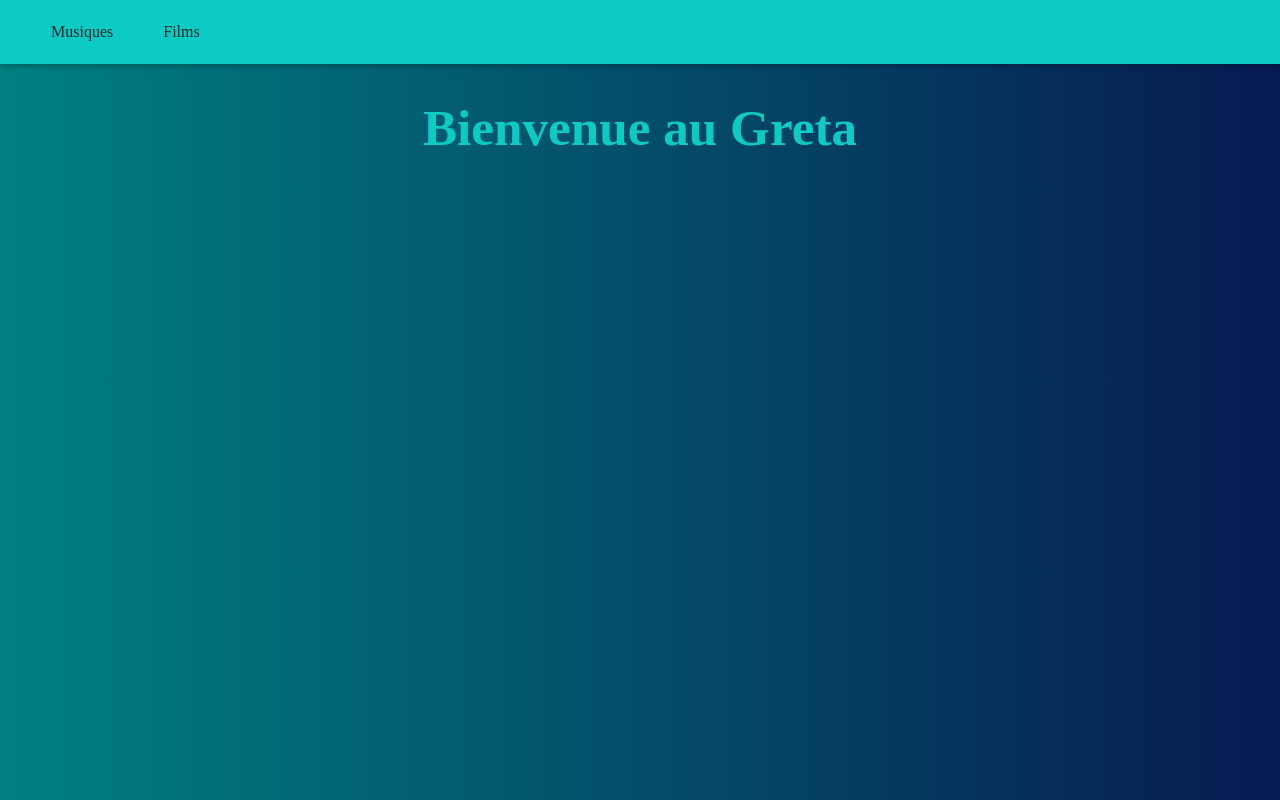
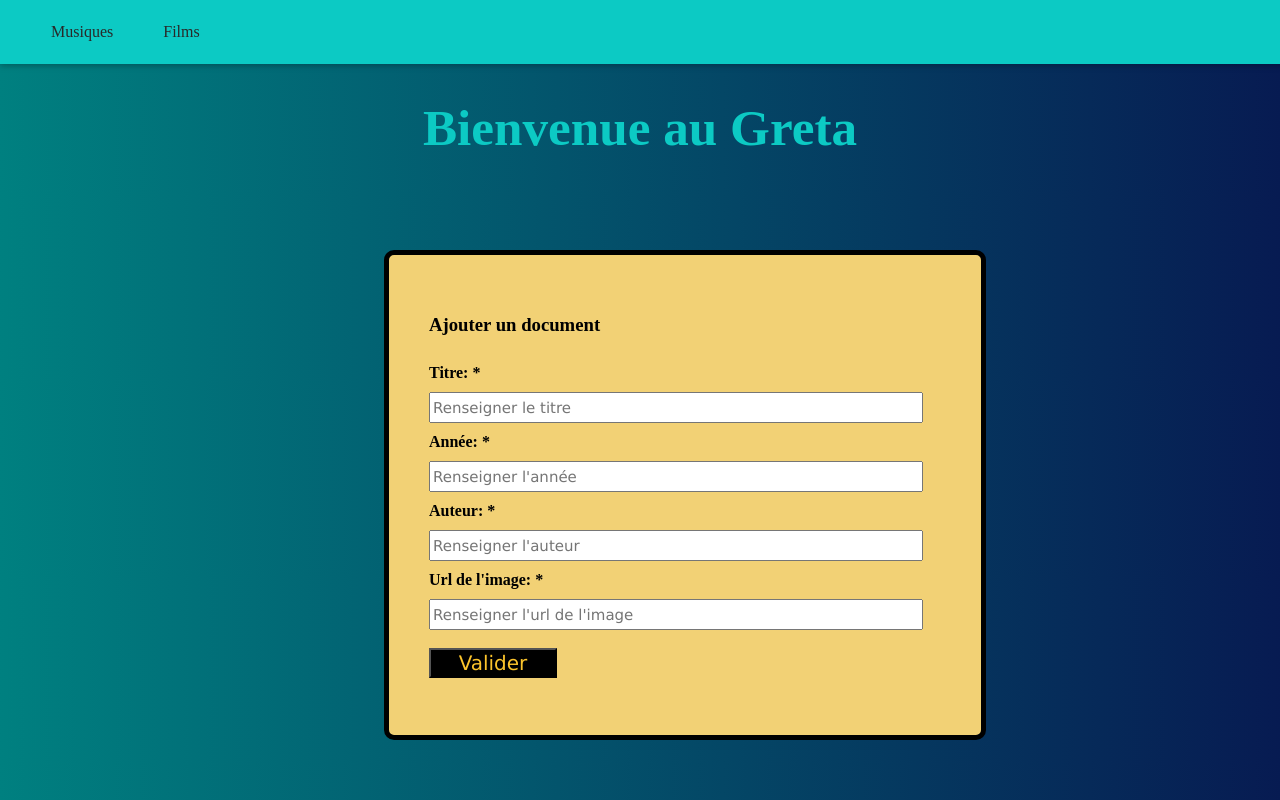
Before and after one commit to Greta21000/bib_frontend_cda12223, a React (Vite) app: page /updateitem/1 in a window 1280 px wide. Built offline with nearby package versions, Linux system fonts and the light colour scheme; no server answers.

Commit message:
update formulaire connecté

```diff
--- a/src/App.jsx
+++ b/src/App.jsx
@@ -5,7 +5,7 @@ import Header from "./header/Header";
 import Films from './pages/Films'
 import Musiques from "./pages/musiques";
 import NewItem from "./pages/NewItem";
-import UpdateItem from "./pages/UpdateItem";
+import UpdateItem2 from "./pages/UpdateItem2";
 
 function App() {
   return (
@@ -25,8 +25,8 @@ function App() {
         <Route path="/musique/new" exact>
           <NewItem />
         </Route>
-        <Route path="/updateitem" exact>
-          <UpdateItem />
+        <Route path="/updateitem/:oeuvreId" exact>
+          <UpdateItem2 route="musiques" />
         </Route>
       </Router>
     </div>
--- a/src/card-item/CardItem.jsx
+++ b/src/card-item/CardItem.jsx
@@ -2,11 +2,22 @@ import { NavLink } from "react-router-dom";
 import "./CardItem.css";
 
 const CardItem = (props) => {
-
-  const confirmDeleteHandler = () => {
-    console.log("Deleted");
-    props.onDelete(props.oeuvre.id);
-  }
+  const confirmDeleteHandler = async () => {
+    // console.log("Deleted");
+    try {
+      await fetch(`http://localhost:5000/api/musiques/${props.oeuvre.id}`, {
+        method: "DELETE",
+        headers: {
+          "Content-type": "application/json",
+        },
+      }).catch((error) => {
+        console.log(error);
+      });
+      props.onDelete(props.oeuvre.id);
+    } catch (err) {
+      console.log(err);
+    }
+  };
 
   return (
     // Mon commentaire de container
@@ -24,10 +35,12 @@ const CardItem = (props) => {
       <div className="card-item__actions">
         <ul>
           <li>
-            <button><NavLink to={`/updateitem`}>Editer</NavLink></button>
+            <button>
+              <NavLink to={`/updateitem/${props.oeuvre.id}`}>Editer</NavLink>
+            </button>
           </li>
           <li>
-            <button onClick={confirmDeleteHandler} >Supprimer</button>
+            <button onClick={confirmDeleteHandler}>Supprimer</button>
           </li>
         </ul>
       </div>
--- /dev/null
+++ b/src/pages/updateItem2.jsx
@@ -0,0 +1,227 @@
+import React, { useState, useEffect } from "react";
+import { useParams, useHistory } from "react-router-dom";
+
+import "./updateItem.css";
+
+const UpdateItem2 = (props) => {
+  const [form, setForm] = useState({
+    id: "__" + Math.random().toString(16).slice(-4),
+    typeItem: "",
+    titre: "",
+    annee: "",
+    auteur: "",
+    imageUrl: "",
+  });
+
+  const [errors, setErrors] = useState({});
+  const [oeuvre, setOeuvre] = useState({});
+  const oeuvreId = useParams().oeuvreId;
+  const history = useHistory();
+    console.log(oeuvreId);
+
+  useEffect(() => {
+    async function fetchData() {
+      let response = await fetch(
+        // process.env.REACT_APP_BACKEND_URL + `/${props.route}/${oeuvreId}`
+        `http://localhost:5000/api/musiques/${oeuvreId}`
+      );
+      response = await response.json();
+       if(props.route === "musiques"){
+      setOeuvre(response.musique);
+       setForm(response.musique);
+     } else {
+       setForm(response.film);
+     }
+    }
+    fetchData();
+    // console.log({oeuvre})
+  }, [oeuvreId, props.route]);
+
+  const itemUpdateSubmitHandler = async (event) => {
+    event.preventDefault();
+    console.log(form.titre);
+    async function updateData() {
+      try {
+        await fetch(
+          // process.env.REACT_APP_BACKEND_URL + `/${props.route}/${oeuvreId}`,
+          `http://localhost:5000/api/musiques/${oeuvreId}`,
+          {method: "PATCH",
+          headers: {'Content-Type': 'application/json'},
+          body: JSON.stringify({
+            titre: form.titre,
+            annee: form.annee,
+            auteur: form.auteur,
+            imageUrl: form.imageUrl,
+          })},
+          );
+      } catch (err) {
+          console.log(err.message);
+      }
+        history.push(`/`);
+    }
+    updateData();
+    //
+    // } catch (err) {}
+  };
+
+  const handleChange = (e) => {
+    setForm({
+      ...form,
+      [e.target.name]: e.target.value,
+    });
+    // setOeuvre({
+    //   ...oeuvre,
+    //   [e.target.name]: e.target.value,
+    // });
+    handleValidation(e.target.name);
+    // console.log(form);
+  };
+
+  // const [submitted, setSubmitted] = useState(false);
+
+  //   const handleSubmit = (e) => {
+  //     e.preventDefault();
+  //     if (handleValidation() === true) {
+  //       props.handleClick(form);
+  //       // setSubmitted(true);
+  //     }
+  //   };
+
+  const handleValidation = (itemToControl) => {
+    let errors = {};
+    let isFormValid = true;
+
+    if (!itemToControl || itemToControl === "titre") {
+      if (!form.titre) {
+        isFormValid = false;
+        errors.titre = "Le titre doit être renseigné!";
+      } else if (typeof form.titre !== undefined) {
+        if (!form.titre.match(/^[0-9a-zA-Z\- ]+$/)) {
+          isFormValid = false;
+          errors.titre = "Ne doit contenir que des lettres ou des chiffres!";
+        }
+      }
+    }
+
+    if (!itemToControl || itemToControl === "annee") {
+      if (!form.annee) {
+        isFormValid = false;
+        errors.annee = "L'année doit être renseignée!";
+      } else if (typeof form.annee !== undefined) {
+        if (!form.annee.match(/^[0-9]+$/)) {
+          isFormValid = false;
+          errors.annee = "Ne doit contenir que des chiffres sur 4 caractères!";
+        }
+      }
+    }
+
+    if (!itemToControl || itemToControl === "auteur") {
+      if (!form.auteur) {
+        isFormValid = false;
+        errors.auteur = "L'auteur doit être renseigné!";
+      } else if (typeof form.auteur !== undefined) {
+        if (!form.auteur.match(/^[a-zA-Z\- ]+$/)) {
+          isFormValid = false;
+          errors.auteur = "Ne doit contenir que des lettres!";
+        }
+      }
+    }
+
+    // if (!itemToControl || itemToControl === "imageUrl") {
+    //   if (!form.imageUrl) {
+    //     isFormValid = false;
+    //     errors.imageUrl = "L'url de l'image doit être renseignée!";
+    //   }
+    //   else if (typeof form.imageUrl !== undefined) {
+    //     if (!form.imageUrl.match(/^(?:http(s)?:\/\/)?[\w.-]+(?:\.[\w\.-]+)+[\w\-\._~:/?#[\]@!\$&'\(\)\*\+,;=.]+$/)) {
+    //       isFormValid = false;
+    //       errors.imageUrl = "Ne doit contenir que des lettres ou des chiffres!";
+    //     }
+    //   }
+    // }
+
+    setErrors(errors);
+    return isFormValid;
+  };
+
+  return (
+    <div className="div-tag">
+      <form className="form-tag" onSubmit={itemUpdateSubmitHandler}>
+        <h3>Ajouter un document</h3>
+        {/* <label htmlFor="typeItem" className="label-tag">
+              Type de de document :
+            </label>
+            <div onChange={(e) => handleChange(e)}>
+            <input type="radio" value="Musique" name="typeItem" /> Musique
+            <input type="radio" value="Film" name="typeItem" /> Film
+            </div> */}
+
+        <label htmlFor="titre" className="label-tag">
+          Titre: <span>*</span>
+        </label>
+        <input
+          type="text"
+          id="titre"
+          name="titre"
+          className="input-tag"
+          placeholder="Renseigner le titre"
+          value={form.titre} //{form.name}
+          onChange={(e) => handleChange(e)}
+        />
+        <span className="error-tag">{errors.titre}</span>
+
+        <label htmlFor="annee" className="label-tag">
+          Année: <span>*</span>
+        </label>
+
+        <input
+          type="text"
+          id="annee"
+          name="annee"
+          className="input-tag"
+          placeholder="Renseigner l'année"
+          value={form.annee} //{form.annee}
+          onChange={(e) => handleChange(e)}
+        />
+        <span className="error-tag">{errors.annee}</span>
+
+        <label htmlFor="auteur" className="label-tag">
+          Auteur: <span>*</span>
+        </label>
+
+        <input
+          type="text"
+          id="auteur"
+          name="auteur"
+          className="input-tag"
+          placeholder="Renseigner l'auteur"
+          value={form.auteur} //{form.auteur}
+          onChange={(e) => handleChange(e)}
+        />
+        <span className="error-tag">{errors.auteur}</span>
+
+        <label htmlFor="imageUrl" className="label-tag">
+          Url de l'image: <span>*</span>
+        </label>
+
+        <input
+          type="text"
+          id="imageUrl"
+          name="imageUrl"
+          className="input-tag"
+          placeholder="Renseigner l'url de l'image"
+          value={form.imageUrl} //{form.imageUrl}
+          onChange={(e) => handleChange(e)}
+        />
+        <span className="error-tag">{errors.imageUrl}</span>
+
+        <br></br>
+        <button type="submit" className="button-tag">
+          Valider
+        </button>
+      </form>
+    </div>
+  );
+};
+
+export default UpdateItem2;
```
